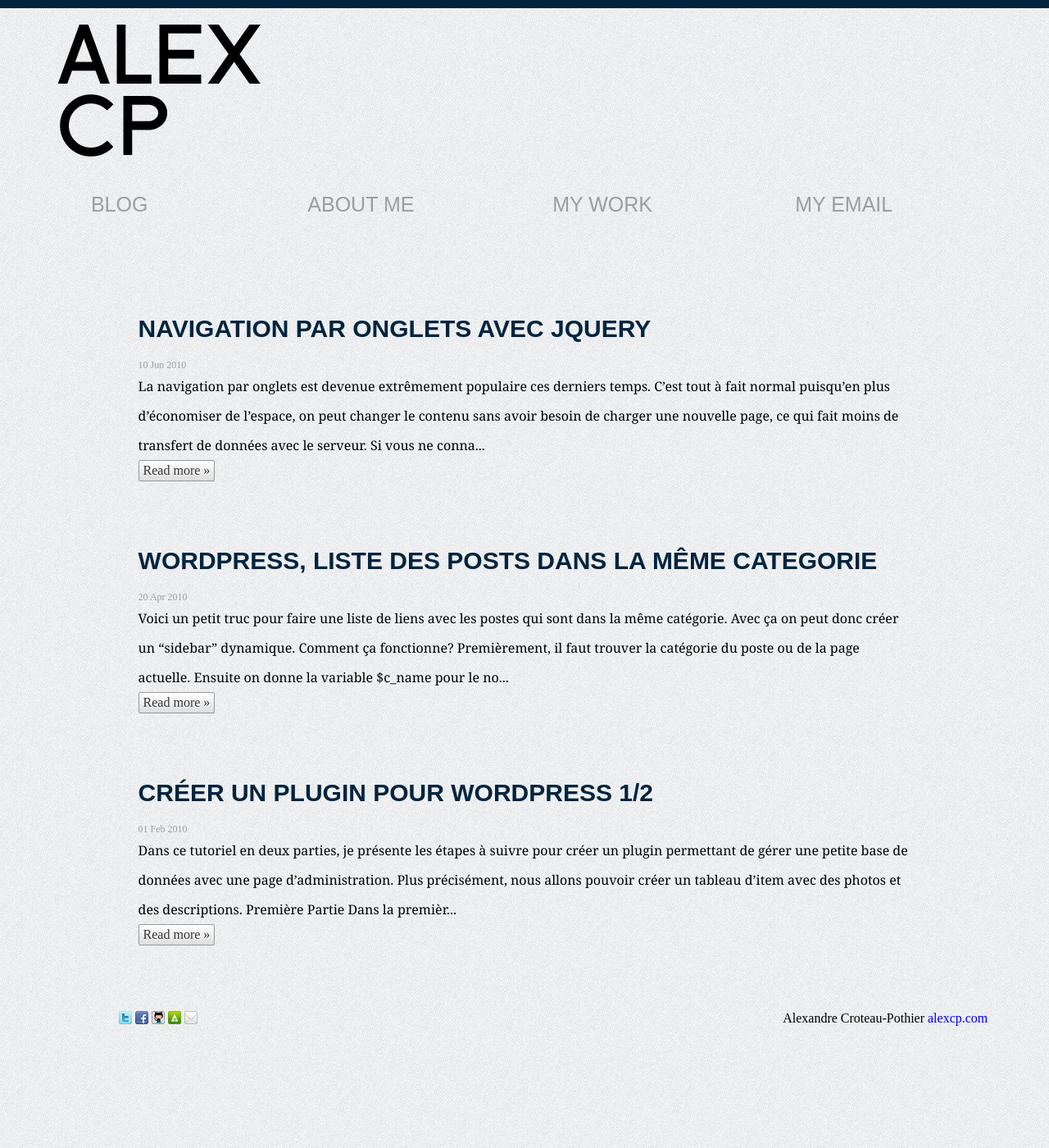
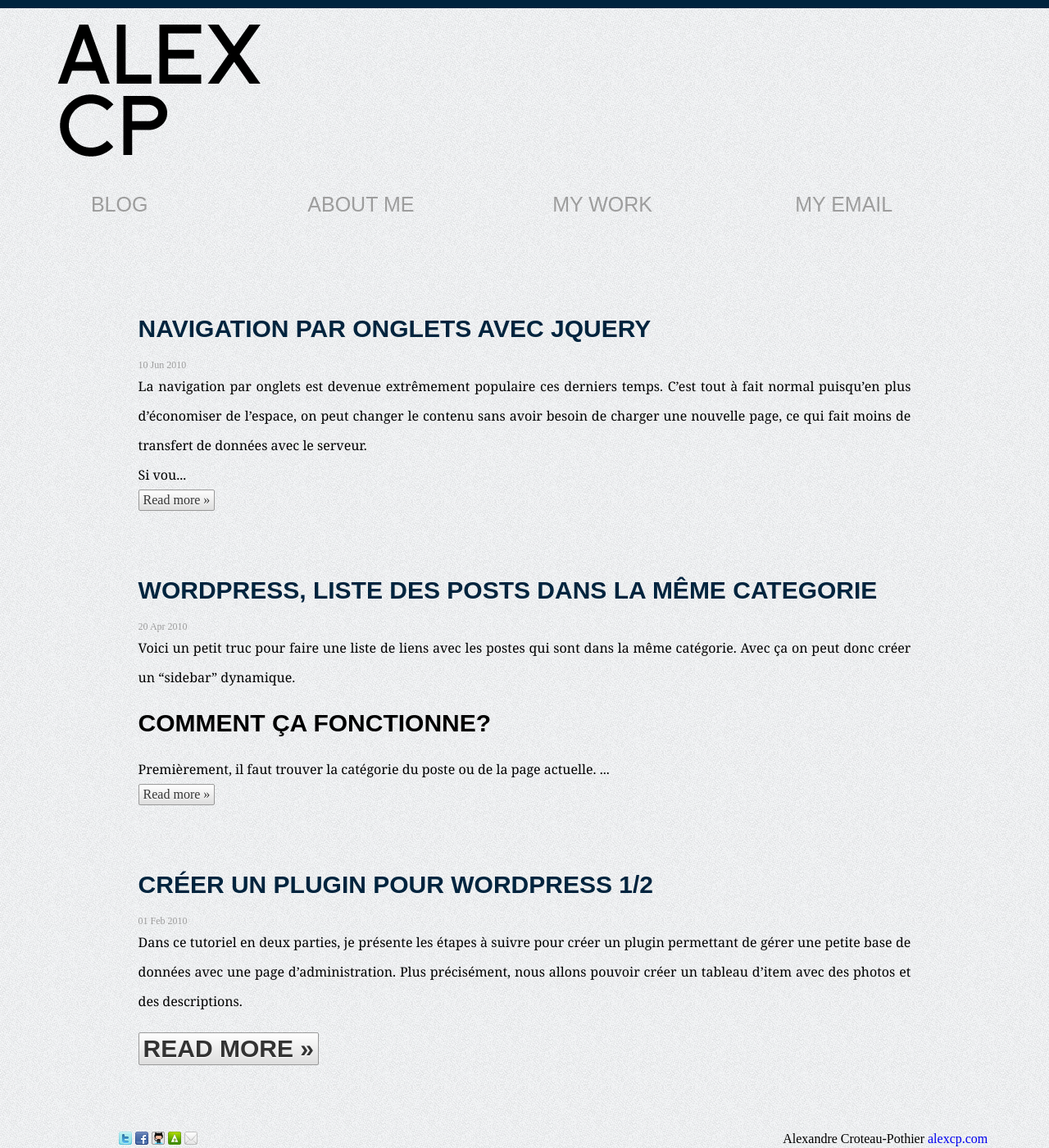
Before and after one commit to alexcp/alexcp-blog, a Jekyll site: the page built from index.html, in a window 1280 px wide. Shown: the whole page at 82% size. Built offline with Jekyll 4.4.1, drawn with Linux system fonts in a browser that asks for light colours; some web fonts are replaced; Markdown is read by kramdown in place of the engine named in the settings; before the commit the page ends 1253 px from its top, so only the background shows below that.

Commit message:
changement pour le markdown

```diff
--- a/_posts/2010-04-20-wordpress-liste-post.textile
+++ b/_posts/2010-04-20-wordpress-liste-post.markdown
@@ -6,7 +6,8 @@
 ---
 
 Voici un petit truc pour faire une liste de liens avec les postes qui sont dans la même catégorie. Avec ça on peut donc créer un “sidebar” dynamique.
-Comment ça fonctionne?
+
+##Comment ça fonctionne?
 
 Premièrement, il faut trouver la catégorie du poste ou de la page actuelle.
 Ensuite on donne la variable $c_name pour le nom de la categorie.
@@ -21,7 +22,8 @@
 
 {% endhighlight %}
 
-Ensuite on créer notre liste.
+###Ensuite on créer notre liste.
+
  J’ai mis le nom de la catégorie dans un tag h2.
 Pour afficher le tout, j’ai commencé par créer une div.
 
--- a/_posts/2010-06-10-jquery-onglet.textile
+++ b/_posts/2010-06-10-jquery-onglet.markdown
@@ -22,7 +22,7 @@
 
 Il existe des tonnes de solutions possibles pour faire créer des onglets. Je vous présente la mienne.
 
-HTML
+##HTML
 
 {% highlight html %}
 
@@ -41,7 +41,7 @@
 
 On créer tout simplement une liste, notre menu et une boîte ou apparaîtra notre contenu.
 
-Le CSS:
+##Le CSS:
 
 {% highlight css %}
 
--- a/css/styles.css
+++ b/css/styles.css
@@ -67,6 +67,7 @@
   font-family:georgia,serif;
   font-size: 16px;
   line-height: 36px;
+  text-align:justify;
 }
 .highlight{
   font-family:Consolas,'Lucida Console','DejaVu Sans Mono',monospace
```
Also changed, not shown: _posts/2010-02-01-wordpress-plugin.markdown (renamed from _posts/2010-02-01-wordpress-plugin.textile, +6 -6 lines).
